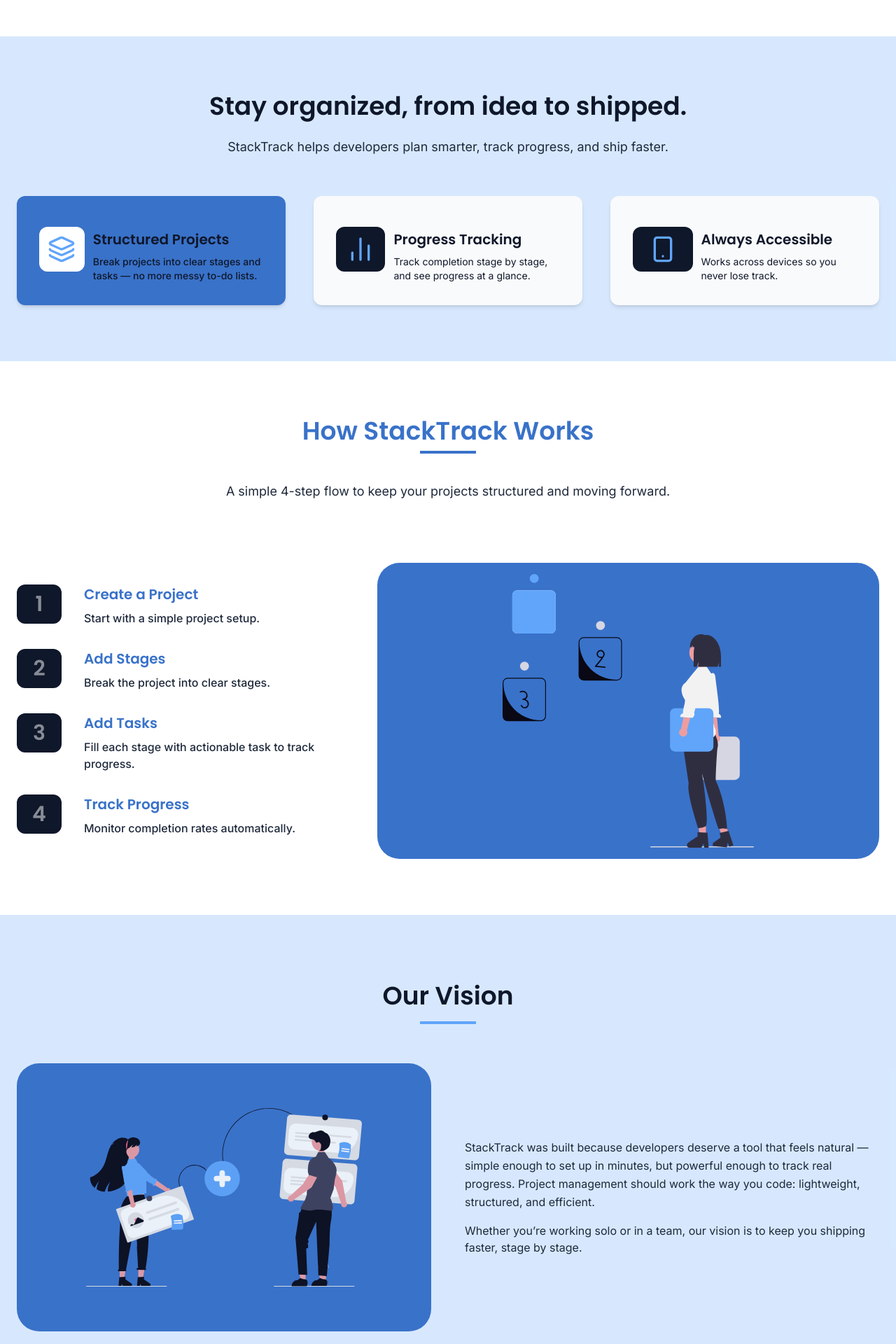
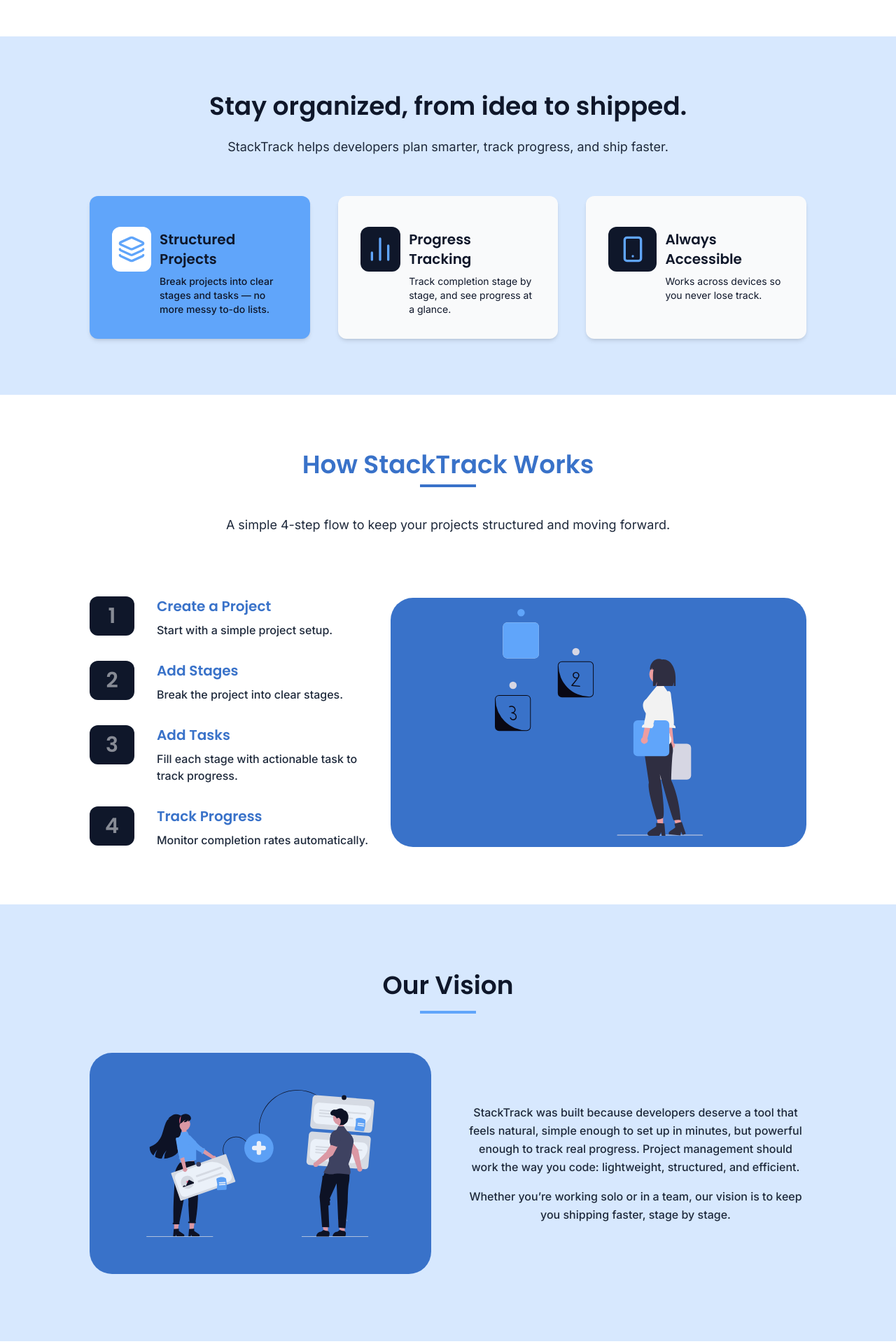
Before and after one commit to chiamakauyanna/stacktrack, a React (Vite) app in the folder frontend/: page / in a window 1280 px wide. Shown: the part 760-2680 px from the top of the page at 70% size. Built offline with nearby package versions, Linux system fonts and the light colour scheme; no server answers.

Commit message:
style: adjust landing page style

```diff
--- a/frontend/src/components/landingSections/Features.jsx
+++ b/frontend/src/components/landingSections/Features.jsx
@@ -3,7 +3,7 @@
 const Features = () => {
   return (
     <section className="py-20 md:px-6 px-4 bg-accent/25" id="features">
-      <div className="max-w-7xl mx-auto text-center">
+      <div className="max-w-5xl mx-auto text-center">
         {/* Section Header */}
         <h2 className="text-xl md:text-4xl mb-4">
           Stay organized, from idea to shipped.
@@ -19,7 +19,7 @@
             <div
               key={feature.name}
               className={`p-8 rounded-xl shadow-md hover:shadow-lg transition md:flex lg:flex gap-3
-                ${idx === 0 ? "bg-primary font-medium" : "bg-gray-50"}`}
+                ${idx === 0 ? "bg-accent font-medium" : "bg-gray-50"}`}
             >
               <div
                 className={`flex justify-center items-center w-28 h-16 rounded-xl my-3 p-2 ${
--- a/frontend/src/components/landingSections/HowItWorks.jsx
+++ b/frontend/src/components/landingSections/HowItWorks.jsx
@@ -4,6 +4,7 @@
 const HowItWorks = () => {
   return (
     <section id="howitworks" className="py-20 px-6 bg-surface text-center">
+      <div className="max-w-5xl mx-auto text-center">
         {/* Section Header */}
         <div className="flex flex-col justify-center items-center mb-8">
           <p className="text-2xl md:text-4xl font-heading text-primary mb-2">
@@ -46,6 +47,7 @@
             />
           </div>
         </div>
+      </div>
     </section>
   );
 };
--- a/frontend/src/components/landingSections/Vision.jsx
+++ b/frontend/src/components/landingSections/Vision.jsx
@@ -3,6 +3,7 @@
 const Vision = () => {
   return (
     <section id="vision" className="py-24 px-6 bg-accent/25">
+      <div className="max-w-5xl mx-auto text-center">
         <div className="flex flex-col justify-center items-center mb-14">
           <h2 className="text-2xl md:text-4xl font-heading text-navy mb-4">
             Our Vision
@@ -20,16 +21,17 @@
             </div>
           </div>
           <div>
-          <p className="text-text leading-relaxed">
+            <p className="font-medium leading-relaxed">
               StackTrack was built because developers deserve a tool that feels
-            natural — simple enough to set up in minutes, but powerful enough to
-            track real progress. Project management should work the way you
+              natural, simple enough to set up in minutes, but powerful enough
+              to track real progress. Project management should work the way you
               code: lightweight, structured, and efficient.
             </p>
-          <p className="mt-4 text-text">
-            Whether you’re working solo or in a team, our vision is to keep you
-            shipping faster, stage by stage.
+            <p className="mt-4 font-medium leading-relaxed">
+              Whether you’re working solo or in a team, our vision is to keep
+              you shipping faster, stage by stage.
             </p>
+          </div>
         </div>
       </div>
     </section>
```
Lines whose indentation alone changed are shown as unchanged.
